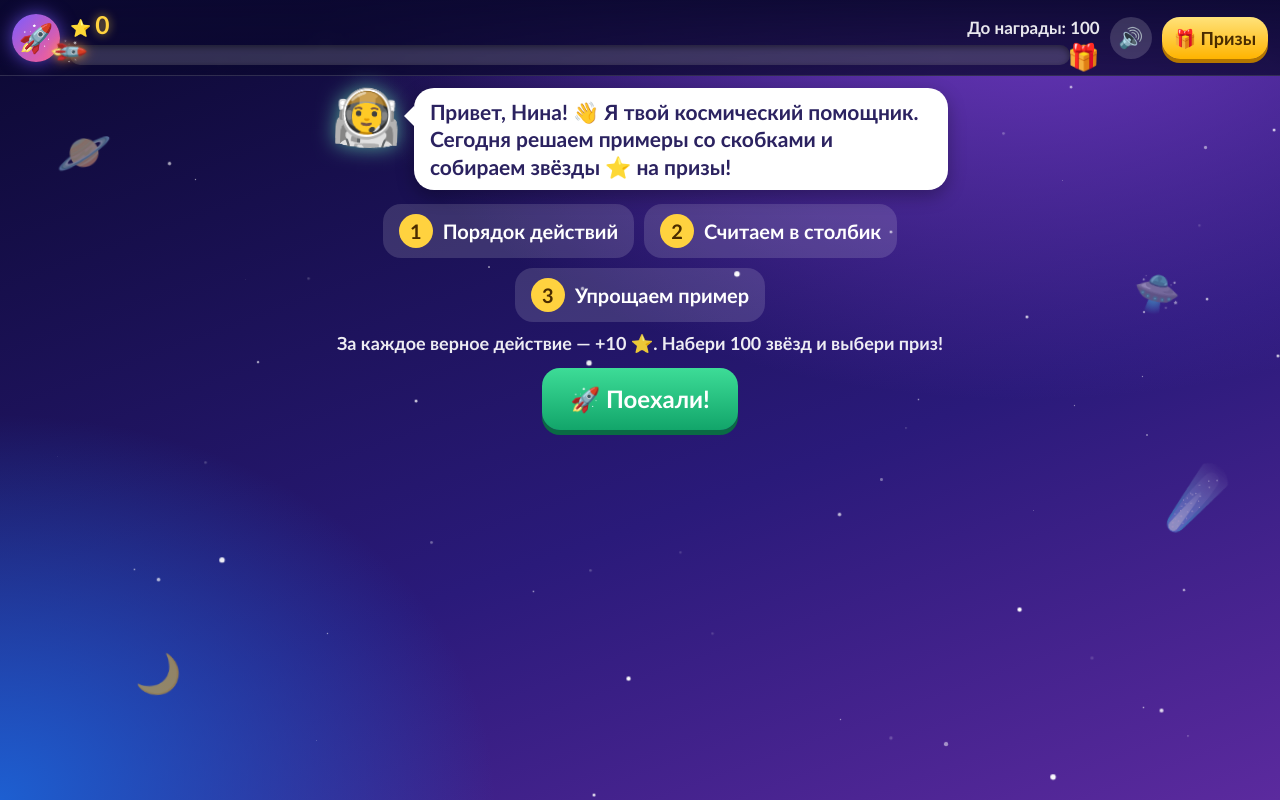
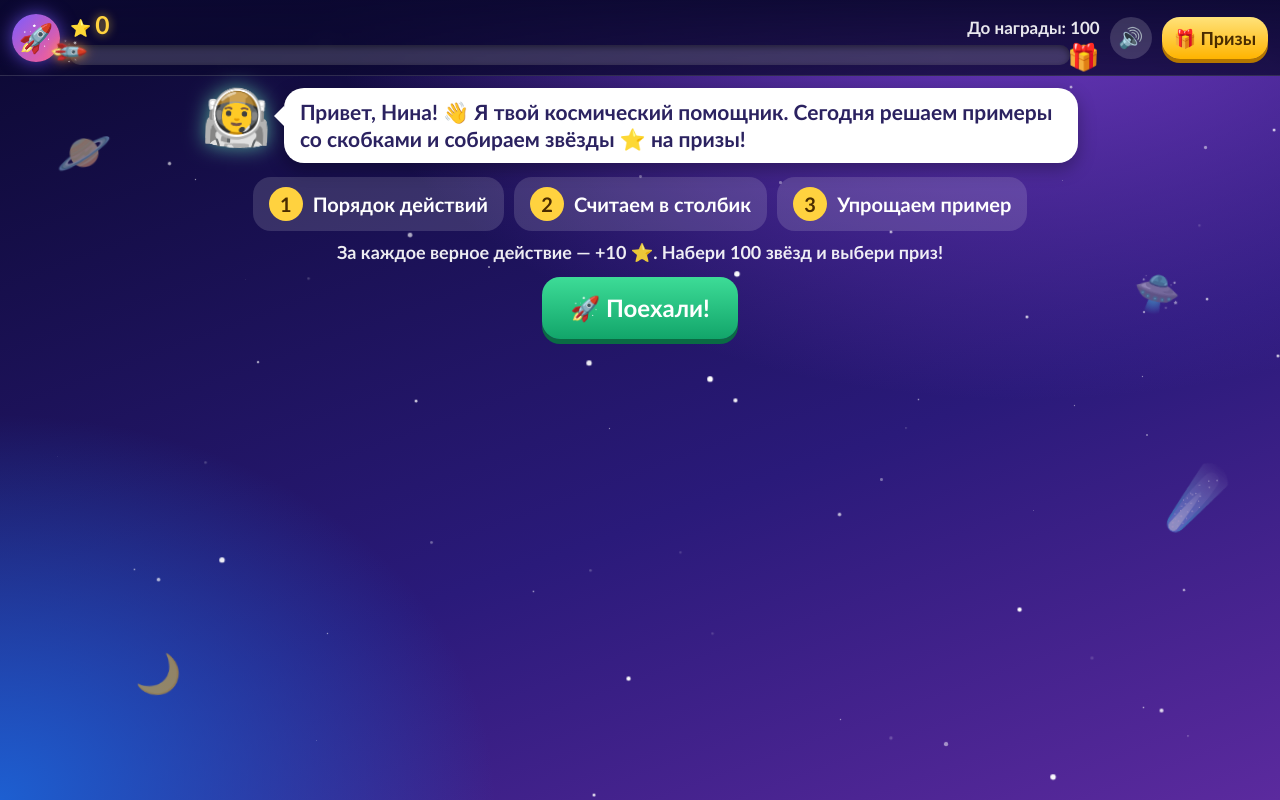
Before and after one commit to MasterPhysics81/math-trainer-for-Nina, a plain HTML site: page index.html in a window 1280 px wide. Drawn offline with Linux system fonts and the light colour scheme.

Commit message:
Update index.html

```diff
--- a/index.html
+++ b/index.html
@@ -65,7 +65,7 @@ input{font-family:inherit;user-select:text;-webkit-user-select:text}
 @keyframes bump{0%{transform:scale(1)}40%{transform:scale(1.6)}100%{transform:scale(1)}}
 
 /* ---------- Основная область ---------- */
-main{position:relative;z-index:1;width:min(100vw,640px);max-width:100vw;margin:0 0 0 max(0px,calc((100vw - 640px) / 2));padding:12px 12px 40px}
+main{position:relative;z-index:1;width:100%;max-width:900px;margin:0 auto;padding:12px 12px 40px}
 body.kp main{padding-bottom:calc(var(--kph,160px) + 4px)}
 .guide{display:flex;align-items:flex-start;gap:12px;margin-bottom:12px}
 .mascot{flex:none;font-size:clamp(40px,10vw,56px);animation:floaty 3s ease-in-out infinite;filter:drop-shadow(0 0 10px rgba(120,255,200,.6))}
```
